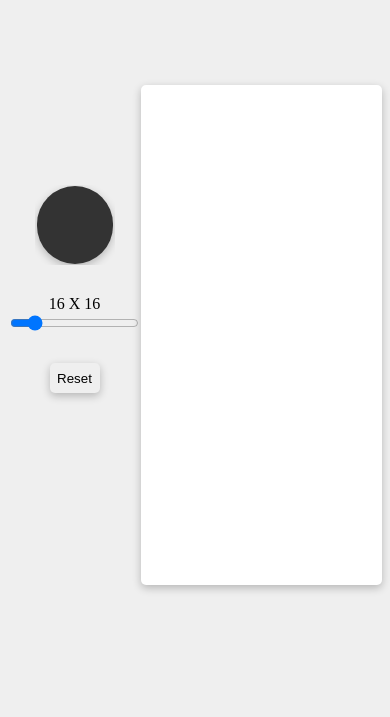
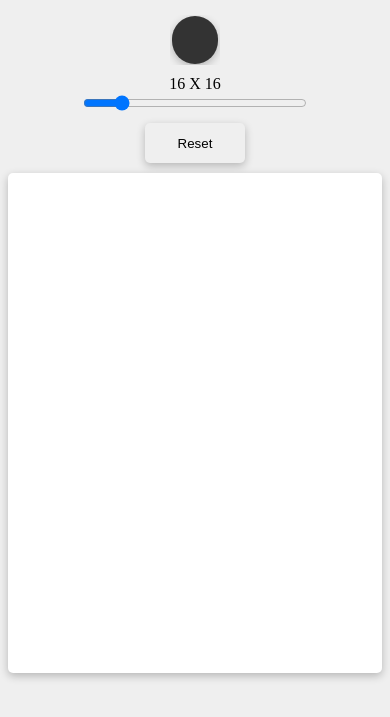
Before and after one commit to jaketverberg/etch_a_sketch, a plain HTML site: page index.html in a window 390 px wide. Shown: the part 87-804 px from the top of the page. Drawn offline with Linux system fonts and the light colour scheme; a web font is replaced by a local one.

Commit message:
created mobile version

```diff
--- a/styles.css
+++ b/styles.css
@@ -18,12 +18,6 @@ header {
     justify-content: center;
     align-items: center;
     margin-top: 20px;
-}
-
-@media (max-width: 400px) {
-    header {
-        font-size: 1.5em;
-    }
 }
 
 centerContainter {
@@ -80,7 +74,7 @@ leftSideContainer {
 
   rightSideContainer {
     width: 500px;
-    min-height: 500px;
+    height: 500px;
 }
 
   etchASketchContainer {
@@ -111,3 +105,34 @@ leftSideContainer {
   button:hover {
     transform: scale(1.10);
   }
+
+  @media (max-width: 400px) {
+    header {
+        font-size: 1.5em;
+    }
+    centerContainter {
+        margin-top: 0;
+        flex-direction: column;
+    }
+    rightSideContainer {
+        margin-top: 10px;
+        width: 100%;
+        bottom: 0;
+    }
+    input[type='color'] {
+        width: 50px;
+        height: 50px;
+        margin-top: 10px;
+      }
+      input[type='range'] {
+          width: 60%;
+      }
+      button {
+          width: 100px;
+          height: 40px;
+          margin-top: 10px;
+      }
+      p {
+          margin-top: 10px;
+      }
+}
```
